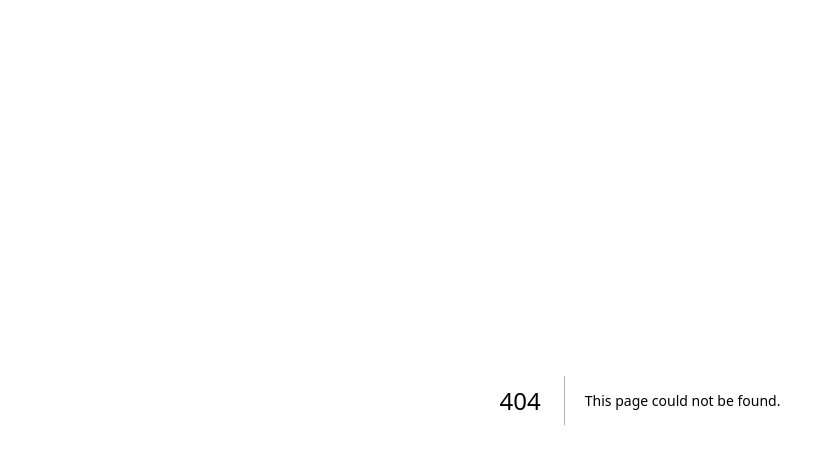
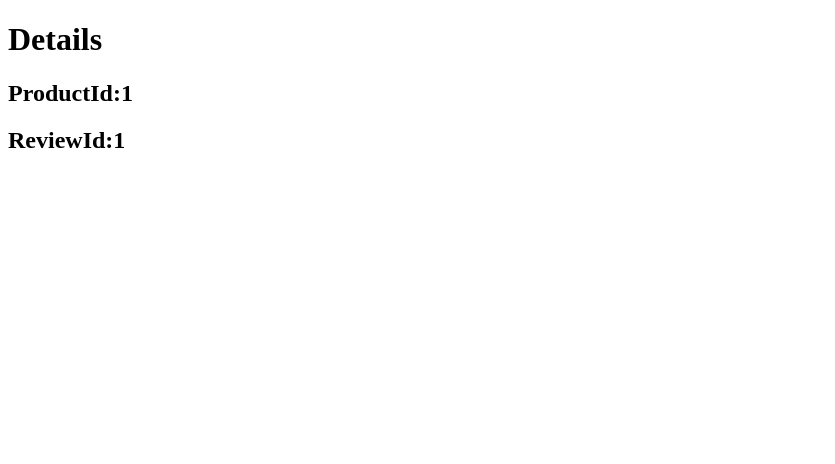
Before and after one commit to Latrevion/hi_nextjs, a Next.js app: page /products/1/reviews/1 in a window 1280 px wide. Before the commit this address had no page. Shown: the top 464 px of the page, without its empty margins (0-835 px from the left). Built offline with nearby package versions, Linux system fonts and the light colour scheme.

Commit message:
slug page

```diff
--- /dev/null
+++ b/src/app/products/[productsId]/reviews/[reviewsId]/page.tsx
@@ -0,0 +1,15 @@
+export default async function ReviewDetails({
+  params,
+}: {
+  params: Promise<{ productsId: string; reviewsId: string }>;
+}) {
+  const { productsId, reviewsId } = await params;
+
+  return (
+    <div>
+      <h1>Details</h1>
+      <h2>ProductId:{productsId}</h2>
+      <h2>ReviewId:{reviewsId}</h2>
+    </div>
+  );
+}
```
Also changed, not shown: src/app/docs/[[...slug]]/page.tsx (added, +23 -0 lines).
